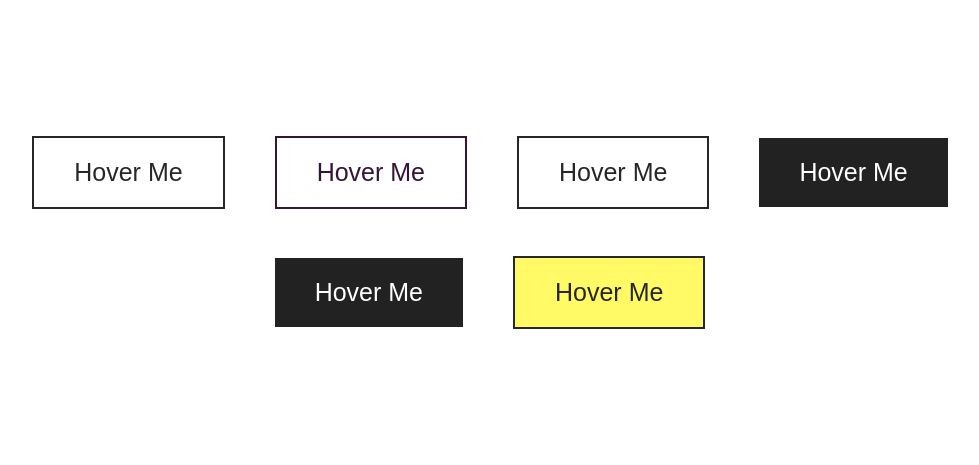
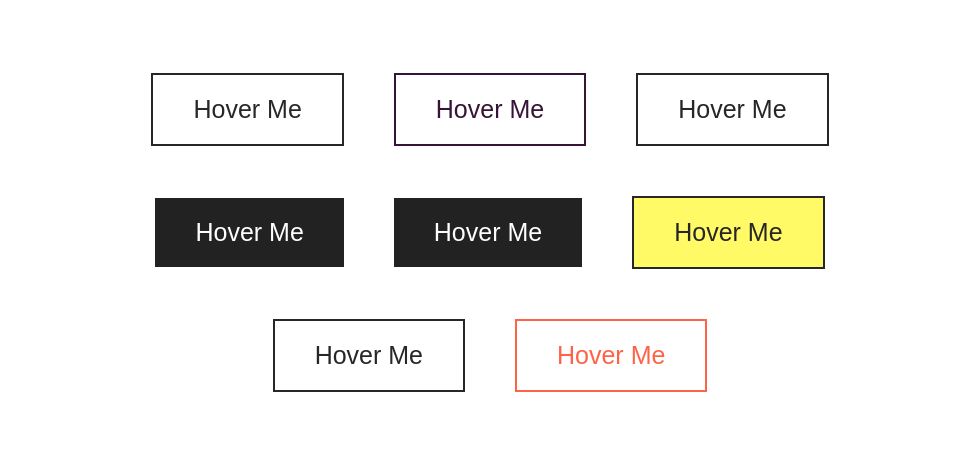
Before and after one commit to saadman-galib/CSS-Animation-Hover-Me, a plain HTML site: page index.html in a window 1280 px wide. Shown: the part 168-633 px from the top of the page, without its empty margins (150-1129 px from the left). Drawn offline with Linux system fonts and the light colour scheme.

Commit message:
btn circular swap effect

```diff
--- a/index.html
+++ b/index.html
@@ -1,22 +1,27 @@
 <!DOCTYPE html>
 <html lang="en">
     <head>
-    <meta charset="UTF-8">
-    <meta http-equiv="X-UA-Compatible" content="IE=edge">
-    <meta name="viewport" content="width=device-width, initial-scale=1.0">
-    <link rel="stylesheet" href="./style/style.css">
-    <link rel="shortcut icon" href="./images/css3.png" type="image/x-icon">
+        <meta charset="UTF-8" />
+        <meta http-equiv="X-UA-Compatible" content="IE=edge" />
+        <meta name="viewport" content="width=device-width, initial-scale=1.0" />
+        <link rel="stylesheet" href="./style/style.css" />
+        <link
+            rel="shortcut icon"
+            href="./images/css3.png"
+            type="image/x-icon"
+        />
         <title>CSS Animation - Hover Me</title>
     </head>
     <body>
         <div class="button-container">
-        <a href="#" class="button-1">Hover Me</a>
-        <a href="#" class="button-2">Hover Me</a>
-        <a href="#" class="button-3">Hover Me</a>
-        <a href="#" class="button-4">Hover Me</a>
-        <a href="#" class="button-5">Hover Me</a>
-        <a href="#" class="button-6">Hover Me</a>
+            <button class="button-1">Hover Me</button>
+            <button class="button-2">Hover Me</button>
+            <button class="button-3">Hover Me</button>
+            <button class="button-4">Hover Me</button>
+            <button class="button-5">Hover Me</button>
+            <button class="button-6">Hover Me</button>
+            <button class="button-7">Hover Me</button>
+            <button class="button-8">Hover Me</button>
         </div>
-
     </body>
-</html
+</html>
--- a/sass/style.scss
+++ b/sass/style.scss
@@ -9,34 +9,39 @@ body {
     align-items: center;
     justify-content: center;
     width: 100%;
-    height: 100vh;
-    // background-color: #222;
+    min-height: 100vh;
+    max-height: 100%;
+    overflow: scroll;
 }
 
 .button-container {
-    width: 90%;
-    height: 30%;
+    width: 70%;
+    height: auto;
     margin-left: auto;
     margin-right: auto;
     display: flex;
     align-items: center;
     justify-content: center;
     flex-wrap: wrap;
+    padding: 45px 0;
 
-    a {
+    button {
+        background-color: transparent;
         text-decoration: none;
         color: #272727;
         font-family: sans-serif;
         font-size: 25px;
         border: 2px solid #272727;
+        border-radius: none;
+        outline: none;
         padding: 20px 40px;
         position: relative;
-        margin: 5px 25px;
+        margin: 25px;
+        cursor: pointer;
     }
 
     .button-1 {
         overflow: hidden;
-        // background-color: #fff;
     }
 
     .button-1:before {
@@ -62,7 +67,6 @@ body {
         border-color: #351435;
         overflow: hidden;
         transition: all 1s;
-        // background-color: #fff;
     }
 
     .button-2:before {
@@ -90,7 +94,6 @@ body {
         color: #262626;
         border-color: #262626;
         transform: all 1s;
-        // background-color: #fff;
     }
 
     .button-3:before {
@@ -151,7 +154,6 @@ body {
         background-color: #f44336;
         height: 100%;
         width: 100%;
-        // z-index: -3;
         transform: translateY(-100%);
         transition: all 1s;
     }
@@ -179,11 +181,10 @@ body {
         position: absolute;
         top: 0;
         left: 0;
-        background-color: #fff;;
+        background-color: #fff;
         height: 25px;
         width: 100%;
         transform: translateX(-100%) rotate(45deg);
-        // z-index: -3;
 
         transition: all 0.3s;
     }
@@ -215,7 +216,6 @@ body {
         height: 100%;
         width: 100%;
         transition: transform 0.5s;
-
     }
 
     .button-6:after {
@@ -234,7 +234,6 @@ body {
         transform: translate(-100%, 100%);
     }
 
-
     .button-6:hover:before {
         transform: translate(100%, -100%);
     }
@@ -242,12 +241,66 @@ body {
     .button-6:hover:after {
         transform: translateX(0);
     }
+
+    .button-7 {
+        overflow: hidden;
+    }
+
+    .button-7:before {
+        display: flex;
+        align-items: center;
+        justify-content: center;
+        content: "Hover Me";
+        color: #fff;
+        position: absolute;
+        top: 0;
+        left: 0;
+        background-color: #262626;
+        height: 100%;
+        width: 100%;
+        transition: 0.5s;
+        transform: scale(5);
+        opacity: 0;
+    }
+
+    .button-7:hover::before {
+        opacity: 1;
+        transform: scale(1);
+    }
+
+    .button-8 {
+        overflow: hidden;
+        color: tomato;
+        border-color: tomato;
+        transition: 0.5s;
+    }
+
+    .button-8:before {
+        content: "";
+        position: absolute;
+        top: 0;
+        left: 0;
+        background-color: tomato;
+        height: 100%;
+        width: 100%;
+        border-radius: 0 0 50% 50%;
+        z-index: -3;
+        transform: translateY(-100%);
+        transition: 0.5s;
+    }
+
+    .button-8:hover{
+        color: #fff;
+    }
+
+    .button-8:hover::before {
+        border-radius: 0%;
+        transform: translateY(0);
+    }
 }
-
 
 // .button-1 {
 //     overflow: hidden;
-//     // background-color: #fff;
 // }
 
 // .button-1:before {
@@ -258,12 +311,8 @@ body {
 //     background-color: #fff200;
 //     height: 100%;
 //     width: 100%;
-//     z-index: -3;
-//     transform-origin: bottom left;
-//     transform: rotate(-90deg);
-//     transition: transform 1s;
+//     transition: 1s;
 // }
 
 // .button-1:hover::before {
-//     transform: rotate(0deg);
 // }
```
Also changed, not shown: style/style.css. Lines whose indentation alone changed are shown as unchanged.
